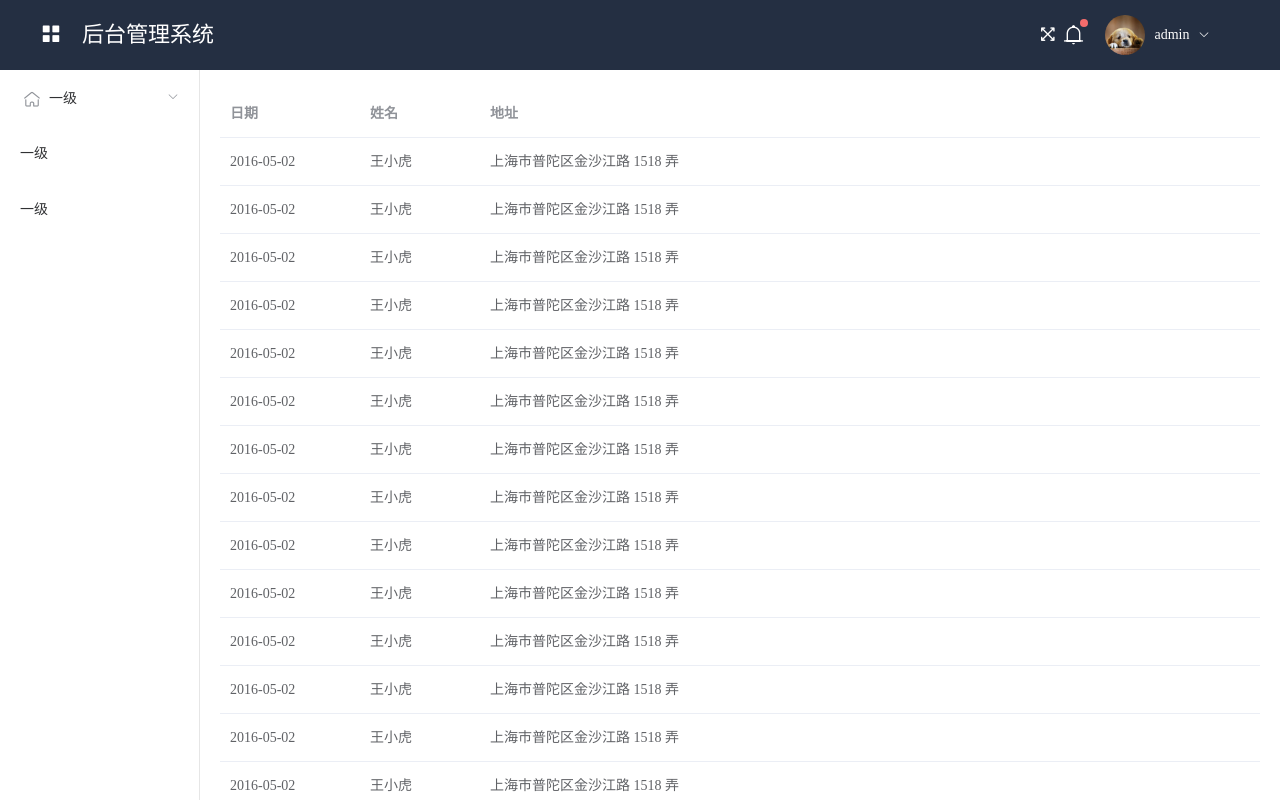
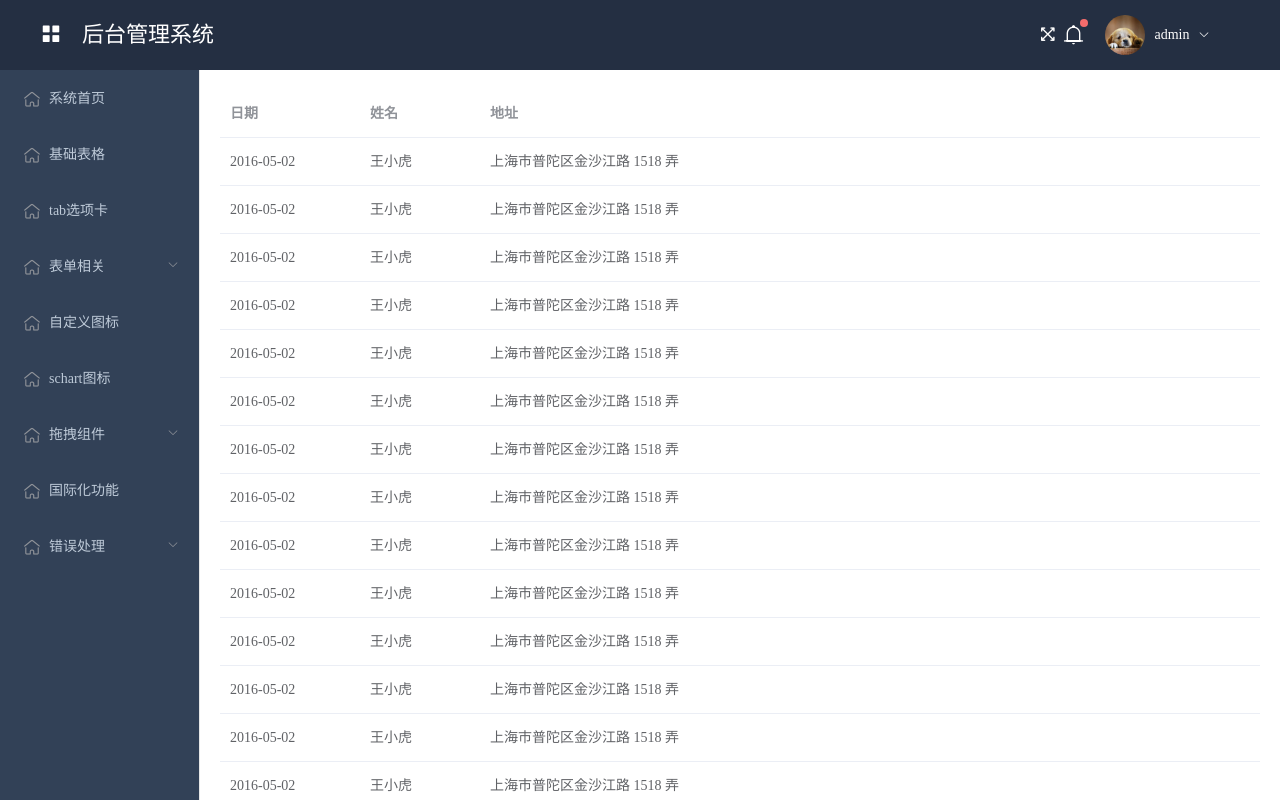
Before and after one commit to power17/back-stage, a Vue app: page /#/dashboard in a window 1280 px wide. Built offline with nearby package versions, Linux system fonts and the light colour scheme.

Commit message:
侧边栏样式完成

```diff
--- a/src/components/common/Asider.vue
+++ b/src/components/common/Asider.vue
@@ -1,33 +1,81 @@
 <template>
   <el-aside width="200px" style="background-color: rgb(238, 241, 246)">
-    <el-menu>
-      <template>
-        <el-submenu index="1">
+    <el-menu background-color="#324157" text-color="#bfcbd9" active-text-color="#20a0ff" router>
+      <el-menu-item index="dashboard">
+        <i class="el-icon-lx-home"></i>
+        <span>系统首页</span>
+      </el-menu-item>
+      <el-menu-item index="2">
+        <i class="el-icon-lx-home"></i>
+        <span>基础表格</span>
+      </el-menu-item>
+      <el-menu-item index="3">
+        <i class="el-icon-lx-home"></i>
+        <span>tab选项卡</span>
+      </el-menu-item>
+      <el-submenu index="4">
         <template slot="title">
           <i class="el-icon-lx-home"></i>
-            <span>一级</span>
+          <span>表单相关</span>
         </template>
         <!-- 第二层 -->
         <!-- 第三层 -->
-          <el-submenu index="1-1">
-            <template slot="title">二级1</template>
-            <el-menu-item index="1-1-1">三级1</el-menu-item>
+        <el-menu-item index="4-1">基本表单</el-menu-item>
+        <el-submenu index="4-2">
+          <template slot="title">三级菜单</template>
+          <el-menu-item index="4-2-1">富文本编辑器</el-menu-item>
+          <el-menu-item index="4-2-2">markdown编辑器</el-menu-item>
         </el-submenu>
+        <el-menu-item index="4-1">文件上传</el-menu-item>
         <!-- 没第三层 -->
-          <el-menu-item index="1-2">二级2</el-menu-item>
       </el-submenu>
+      <el-menu-item index="5">
+        <i class="el-icon-lx-home"></i>
+        <span>自定义图标</span>
+      </el-menu-item>
+      <el-menu-item index="6">
+        <i class="el-icon-lx-home"></i>
+        <span>schart图标</span>
+      </el-menu-item>
+      <el-submenu index="7">
+        <template slot="title">
+          <i class="el-icon-lx-home"></i>
+          <span>拖拽组件</span>
         </template>
-      <template>
-        <el-menu-item index="1-1">一级</el-menu-item>
-        <el-menu-item index="1-2">一级</el-menu-item>
+        <el-menu-item index="7-1">拖拽列表</el-menu-item>
+        <el-menu-item index="7-2">拖拽弹框</el-menu-item>
+      </el-submenu>
+      <el-menu-item index="8">
+        <i class="el-icon-lx-home"></i>
+        <span>国际化功能</span>
+      </el-menu-item>
+      <el-submenu index="9">
+        <template slot="title">
+          <i class="el-icon-lx-home"></i>
+          <span>错误处理</span>
         </template>
+        <el-menu-item index="7-1">权限测试</el-menu-item>
+        <el-menu-item index="7-2">404页面</el-menu-item>
+      </el-submenu>
     </el-menu>
   </el-aside>
 </template>
 
 <script>
-export default {};
+export default {
+  data() {
+    return {
+      list: [
+        {
+          icon: "el-icon-lx-home",
+          index: ""
+        }
+      ]
+    };
+  }
+};
 </script>
+
 
 <style lang="scss" scoped>
 .el-menu {
```
Lines whose indentation alone changed are shown as unchanged.
